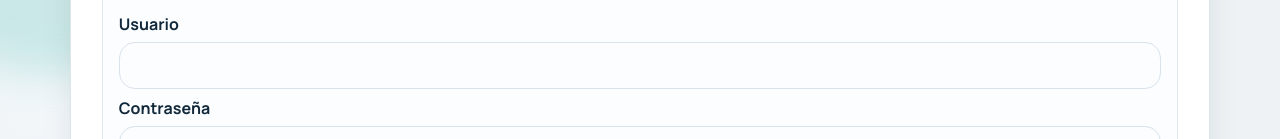
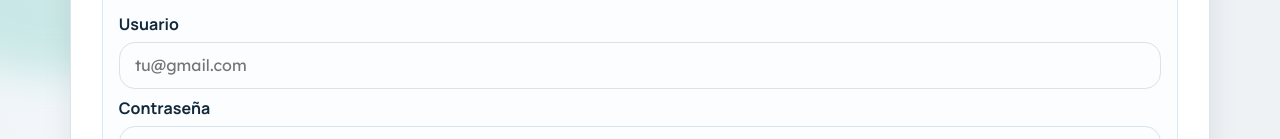
Before and after one commit to cam360cr/biblica-apy-sys, a website: page hcb-basicos-app/public/index.html in a window 1280 px wide. Shown: the part 166-305 px from the top of the page. Drawn offline with Linux system fonts and the light colour scheme; no server answers.

Commit message:
update domain

```diff
--- a/hcb-basicos-app/public/index.html
+++ b/hcb-basicos-app/public/index.html
@@ -21,7 +21,13 @@
           <form id="login-form" class="login-form" novalidate>
             <div class="field-block">
               <label for="username">Usuario</label>
-              <input id="username" name="username" type="text" autocomplete="username" />
+              <input
+                id="username"
+                name="username"
+                type="text"
+                autocomplete="username"
+                placeholder="tu@gmail.com"
+              />
             </div>
 
             <div class="field-block">
```
